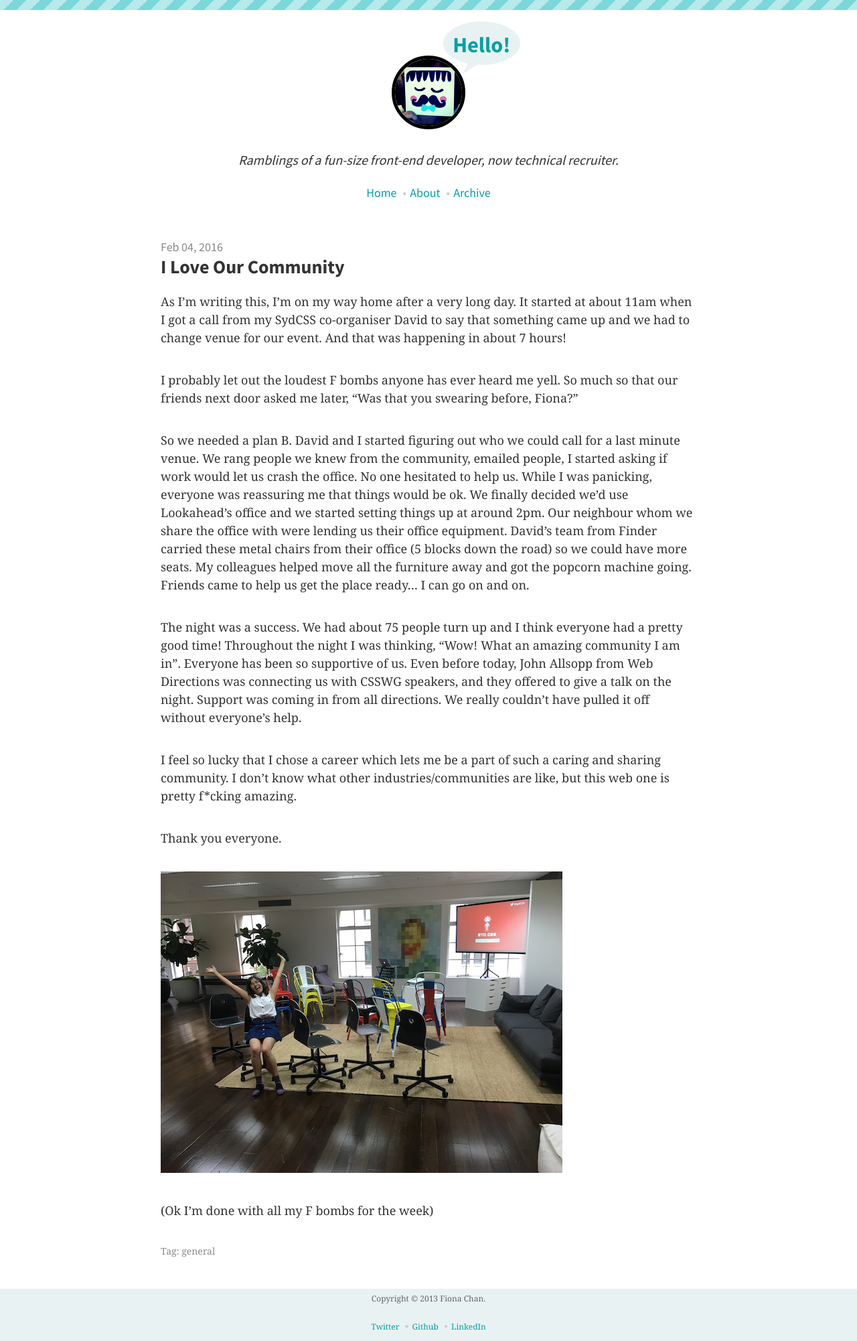
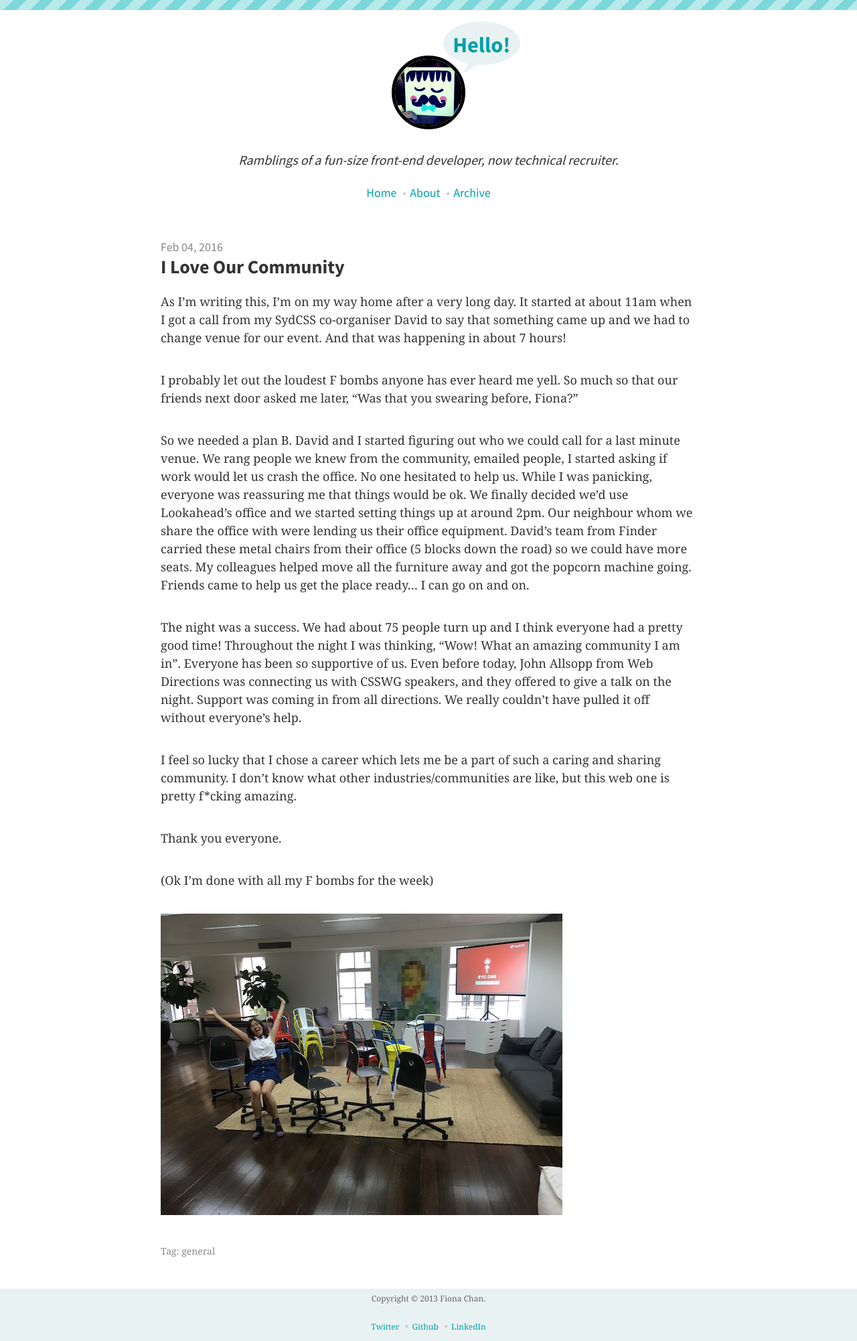
Before and after one commit to enterstudio/mobywhale-chan.github.io, a Jekyll site: the page built from _posts/2016-02-04-I-love-our-community.md, in a window 1280 px wide. Shown: the whole page at 67% size. Built offline with Jekyll 4.4.1, drawn with Linux system fonts in a browser that asks for light colours; Markdown is read by kramdown in place of the engine named in the settings.

```diff
--- a/_posts/2016-02-04-I-love-our-community.md
+++ b/_posts/2016-02-04-I-love-our-community.md
@@ -18,7 +18,6 @@ I feel so lucky that I chose a career which lets me be a part of such a caring a
 
 Thank you everyone.
 
+(Ok I'm done with all my F bombs for the week)
+
 ![IMG_0276.JPG]({{site.baseurl}}/assets/img/photos/lookahead-sydcss.jpg)
-
-
-(Ok I'm done with all my F bombs for the week)
```
